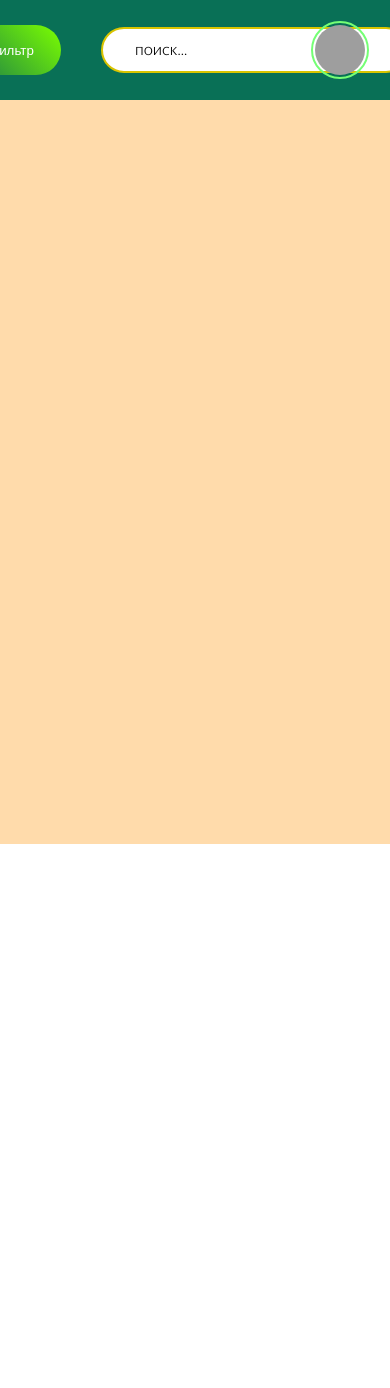
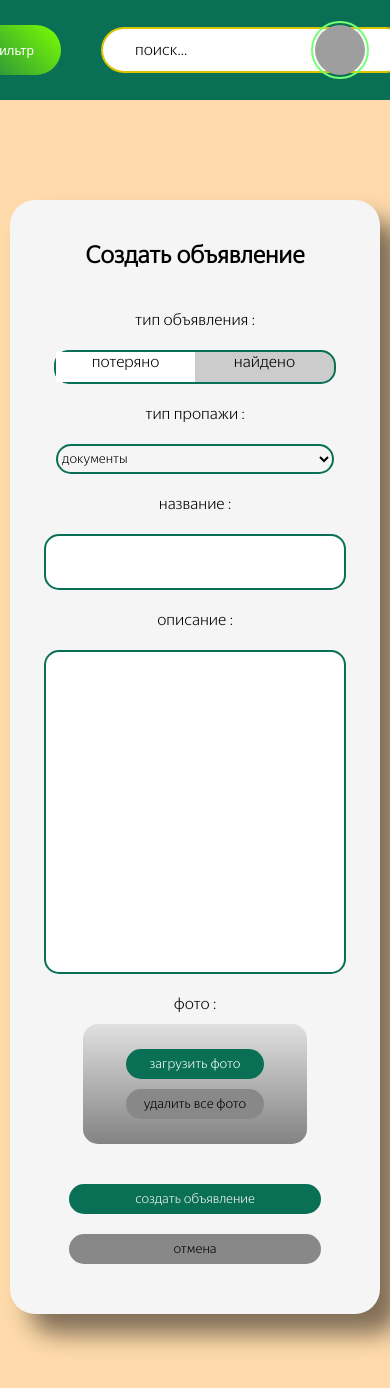
Before and after one commit to MihailPohodeev/sherLock-frontend, a React (Create React App) app: page / in a window 390 px wide. Shown: the top 1388 px of the page. Before the commit the page ends 844 px from the top, so only its background shows below. Built offline with nearby package versions, Linux system fonts and the light colour scheme; grey boxes are pictures that could not be loaded.

Commit message:
Added form for advertisement creation

```diff
--- /dev/null
+++ b/src/AdvertisementCreateForm.css
@@ -0,0 +1,263 @@
+@font-face {
+    font-family: 'YaFont'; /* Name of the font */
+    src: url('../public/YandexFont.ttf') format('truetype'); /* Path to the TTF file */
+    font-weight: normal; /* You can specify the weight */
+    font-style: normal; /* You can specify the style */
+}
+
+
+.AdvertisementCreateForm
+{
+    width: 800px;
+    /* height: 800px; */
+    background-color: whitesmoke;
+    box-shadow: 20px 20px 25px rgba(0, 0, 0, 0.5);
+    border-radius: 25px;
+    margin-top: 100px;
+    margin-bottom: 100px;
+    text-align: center;
+    display: flex;
+    flex-direction: column;
+    font-family: 'YaFont';
+    /* justify-content: center; */
+    /* align-content: center; */
+}
+
+#advertisement-create-form-header
+{
+    margin-top: 40px;
+}
+
+.AdvertisementCreateForm > label
+{
+    margin-top: 20px;
+}
+
+#advertisement-create-form-type
+{
+    margin-top: 20px;
+    width: 100%;
+    display: flex;
+    justify-content: center;
+}
+
+#advertisement-create-form-switch
+{
+    list-style-type: none;
+    padding: 0;
+    margin: 0;
+    width: 250px;
+    height: 30px;
+    background-color: rgb(204, 204, 204);
+    border-radius: 15px;
+    border-style: solid;
+    border-width: 2px;
+    border-color: rgb(9, 112, 86);
+    display: flex;
+    flex-direction: row;
+    justify-content: space-evenly;
+}
+
+#advertisement-create-form-switch > li
+{
+    margin: auto 0 auto 0;
+    width: 50%;
+    height: 30px;
+}
+
+#advertisement-create-form-kind
+{
+    width: 250px;
+    height: 30px;
+    border-style: solid;
+    border-radius: 15px;
+    border-color: rgb(9, 112, 86);
+    border-width: 2px;
+    margin: 20px auto 0 auto;
+    background-color: whitesmoke;
+    font-family: 'YaFont';
+}
+
+#advertisement-create-form-title
+{
+    width: 75%;
+    height: 50px;
+    margin: 20px auto 0 auto;
+    border-style: solid;
+    border-radius: 15px;
+    border-color: rgb(9, 112, 86);
+    border-width: 2px;
+    padding-left: 10px;
+    padding-right: 10px;
+}
+
+#advertisement-create-form-description
+{
+    width: 75%;
+    height: 300px;
+    margin: 20px auto 0 auto;
+    resize: none;
+    border-radius: 15px;
+    border-style: solid;
+    border-color: rgb(9, 112, 86);
+    border-width: 2px;
+    padding: 10px;
+}
+
+#advertisement-create-form-uploaded-photos
+{
+    display: flex;
+    flex-wrap: wrap;
+    margin: 10px auto 0 auto;
+    background-image: linear-gradient(180deg, rgb(224, 224, 224), rgb(131, 131, 131));
+    border-radius: 15px;
+    padding: 10px;
+    min-width: 55%;
+    max-width: 75%;
+    min-height: 50px;
+    justify-content: center;
+}
+
+#advertisement-create-form-photo-buttons
+{
+    margin: 10px auto 10px auto;
+    width: 65%;
+    display: flex;
+    flex-direction: row;
+    justify-content: space-around;
+}
+
+#advertisement-create-form-photo-buttons > button
+{
+    margin: auto 0 auto 0;
+    min-width: 125px;
+    width: 40%;
+    height: 30px;
+    border-style: none;
+    border-radius: 15px;
+}
+
+#advertisement-create-form-upload-photo
+{
+    background-color: rgb(9, 112, 86);
+    font-family: 'YaFont';
+    color: white;
+    cursor: pointer;
+}
+
+#advertisement-create-form-upload-photo:hover
+{
+    background-color: rgb(6, 83, 64);
+}
+
+#advertisement-create-form-upload-photo:active
+{
+    background-color: rgb(16, 175, 135);
+}
+
+#advertisement-create-form-remove-all-photos-button
+{
+    cursor: pointer;
+    background-color: rgb(136, 136, 136);
+    font-family: 'YaFont';
+}
+
+#advertisement-create-form-remove-all-photos-button:hover
+{
+    background-color: rgb(112, 112, 112);
+}
+
+#advertisement-create-form-remove-all-photos-button:active
+{
+    background-color: rgb(202, 202, 202);
+}
+
+#advertisement-create-form-free-space
+{
+    height: 50px;
+}
+
+#advertisement-create-form-adv-buttons
+{
+    width: 65%;
+    margin: 20px auto 0 auto;
+}
+
+#advertisement-create-form-adv-buttons > button
+{
+    width: 90%;
+    height: 30px;
+    border-radius: 15px;
+    border-style: none;
+    font-family: 'YaFont';
+}
+
+#advertisement-create-form-save
+{
+    background-color: rgb(9, 112, 86);
+    color: whitesmoke;
+}
+
+#advertisement-create-form-remove-adv
+{
+    background-color: rgb(136, 136, 136);
+}
+
+@keyframes makeTransparent {
+    0% {
+        opacity: 1;
+    }
+    100% {
+        opacity: 0;
+    }
+}
+
+.animate
+{
+    animation: makeTransparent 1s forwards;
+}
+
+@media (max-width: 600px)
+{
+    .AdvertisementCreateForm
+    {
+        width: 95%;
+    }
+
+    #advertisement-create-form-switch
+    {
+        width: 75%;
+    }
+
+    #advertisement-create-form-kind
+    {
+        width: 75%;
+    }
+
+    #advertisement-create-form-photo-buttons
+    {
+        width: 85%;
+        display: flex;
+        flex-direction: column;
+        justify-content: space-around;
+    }
+
+    #advertisement-create-form-photo-buttons > button
+    {
+        margin: 5px auto 5px auto;
+        width: 80%;
+        height: 30px;
+        border-style: none;
+        border-radius: 15px;
+    }
+
+    #advertisement-create-form-adv-buttons
+    {
+        width: 85%;
+    }
+
+    #advertisement-create-form-adv-buttons > button
+    {
+        width: 80%;
+    }
+}
--- /dev/null
+++ b/src/AdvertisementCreateForm.js
@@ -0,0 +1,102 @@
+import React, { useState, useEffect, useRef } from 'react';
+import './AdvertisementCreateForm.css'
+import { pageState } from './pageState';
+
+function AdvertisementCreateForm({ togglePage }) {
+
+    const [looseColor, setLooseColor] = useState('white');
+    const [foundColor, setFoundColor] = useState('transparent');
+
+    const fileInputRef = useRef(null);
+    const [imagePreviews, setImagePreviews] = useState([]);
+
+    const handleButtonClick = () => {
+        fileInputRef.current.click();
+    };
+
+    const handleRemovePhotosClick = () =>
+    {
+        setImagePreviews([]);
+    }
+
+    const handleFileChange = (event) => {
+        const files = event.target.files;
+        const fileArray = Array.from(files);
+
+        // Create image previews
+        const previews = fileArray.map(file => {
+            return URL.createObjectURL(file);
+        });
+
+        // Update state with the new previews
+        setImagePreviews(prevPreviews => [...prevPreviews, ...previews]);
+    };
+
+    const handleLooseButtonClick = () =>
+    {
+        setLooseColor('red');
+        setFoundColor('transparent');
+    }
+
+    const handleFoundButtonClick = () =>
+    {
+        setFoundColor('red');
+        setLooseColor('transparent');
+    }
+
+    return(
+        <div className="AdvertisementCreateForm">
+            <h2 id="advertisement-create-form-header">Создать объявление</h2>
+            <label>тип объявления :</label>
+            <div id="advertisement-create-form-type">
+                <ul id="advertisement-create-form-switch">
+                    <li id="advertisement-create-form-switch-loose" style={{backgroundColor: looseColor}} onClick={handleLooseButtonClick}>потеряно</li>
+                    <li id="advertisement-create-form-switch-found" style={{backgroundColor: foundColor}} onClick={handleFoundButtonClick}>найдено</li>
+                </ul>
+            </div>
+            <label>тип пропажи :</label>
+            <select id="advertisement-create-form-kind">
+                <option value="advertisement-create-form-option1">документы</option>
+                <option value="advertisement-create-form-option2">ключи</option>
+                <option value="advertisement-create-form-option3">финансы и банковские карты</option>
+                <option value="advertisement-create-form-option4">другое</option>
+            </select>
+            <label>название : </label>
+            <input id="advertisement-create-form-title"/>
+            <label>описание : </label>
+            <textarea id="advertisement-create-form-description"/>
+            <label>фото : </label>
+            <div id="advertisement-create-form-uploaded-photos">
+                {imagePreviews.map((imageSrc, index) => (
+                <img
+                    key={index}
+                    src={imageSrc}
+                    alt={`preview ${index}`}
+                    style={{ width: '100px', height: '100px', objectFit: 'cover', margin: '5px' }}
+                />
+                ))}
+
+                <input
+                    type="file"
+                    ref={fileInputRef}
+                    onChange={handleFileChange}
+                    accept="image/*"
+                    style={{ display: 'none' }} // Hide the input
+                    multiple // Allow multiple file selection
+                />
+                <div id="advertisement-create-form-photo-buttons">
+                    <button id="advertisement-create-form-upload-photo" onClick={handleButtonClick}>загрузить фото</button>
+                    <button id="advertisement-create-form-remove-all-photos-button" onClick={handleRemovePhotosClick}>удалить все фото</button>
+                </div>
+            </div>
+
+            <div id="advertisement-create-form-adv-buttons">
+                <button id="advertisement-create-form-save">создать объявление</button>
+                <button id="advertisement-create-form-remove-adv">отмена</button>
+            </div>
+            <div id="advertisement-create-form-free-space"></div>
+        </div>
+    );
+}
+
+export default AdvertisementCreateForm;
--- a/src/MainPage.css
+++ b/src/MainPage.css
@@ -8,7 +8,8 @@
 #MainPage
 {
     width: 100%;
-    height: 100vh;
+    height: 100%;
+    min-height: 100vh;
     background-color: rgb(255, 219, 171);
 }
 
@@ -56,6 +57,8 @@
 #main-page-main
 {
     width: 100%;
+    display: flex;
+    justify-content: center;
 }
 
 #main-page-avatar-container
@@ -101,7 +104,7 @@
     height: 500px;
     background-color: whitesmoke;
     border-radius: 25px;
-    box-shadow: 20px 20px 25px rgba(0, 0, 0, 0.5);
+    box-shadow: -30px 30px 100px rgba(0, 0, 0, 0.5);
 }
 
 #main-page-filter-button
--- a/src/MainPage.js
+++ b/src/MainPage.js
@@ -1,6 +1,7 @@
 import React, { useState, useEffect, useRef } from 'react';
 import './MainPage.css'
 import { pageState } from './pageState';
+import AdvertisementCreateForm from './AdvertisementCreateForm'
 
 function MainPage({ togglePage }) {
     const [showMenu, setShowMenu] = useState(false);
@@ -41,7 +42,7 @@ function MainPage({ togglePage }) {
                 { showMenu && <div id="main-page-profile-menu" ref={menu}></div> }
             </header>
             <main id="main-page-main">
-
+                < AdvertisementCreateForm />
             </main>
         </div>
     );
```
